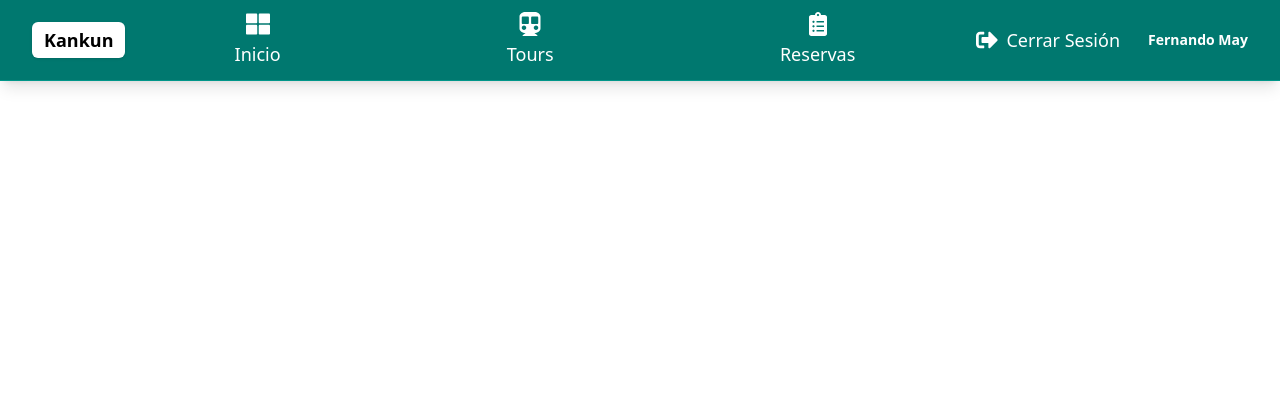
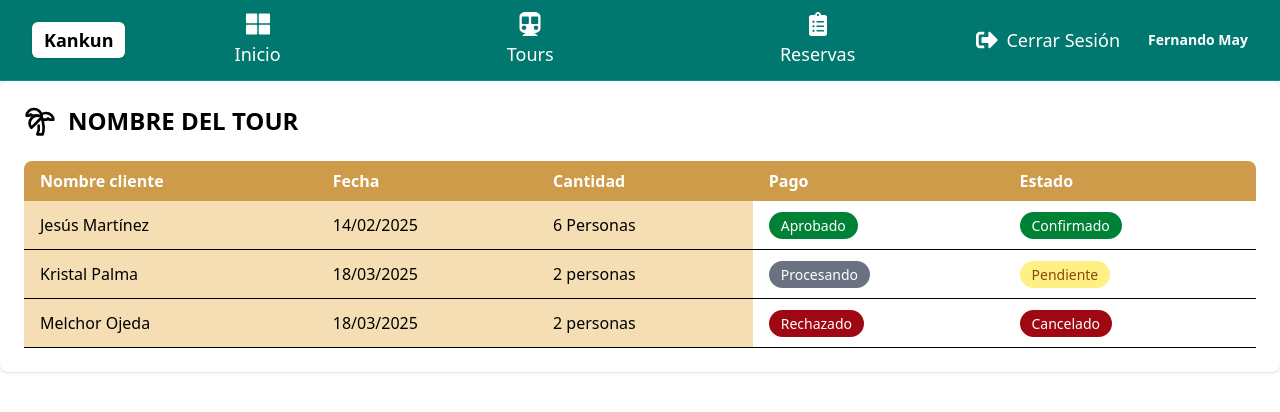
Before and after one commit to SebasEPV/TourManager_Front, a React (Vite) app: page /reservations/manage in a window 1280 px wide. Shown: the top 412 px of the page. Built offline with nearby package versions, Linux system fonts and the light colour scheme.

Commit message:
Added Reservation Manager

```diff
--- a/package.json
+++ b/package.json
@@ -12,6 +12,7 @@
   "dependencies": {
     "@tailwindcss/vite": "^4.0.7",
     "framer-motion": "^12.4.7",
+    "lucide-react": "^0.475.0",
     "react": "^19.0.0",
     "react-dom": "^19.0.0",
     "react-icons": "^5.5.0",
--- a/src/pages/ReservationManagement.jsx
+++ b/src/pages/ReservationManagement.jsx
@@ -1 +1,105 @@
-export default function ReservationManagement() {}
+import { TreePalmIcon as PalmTree } from "lucide-react";
+
+export default function ReservationManagement() {
+  const reservations = [
+    {
+      id: 1,
+      clientName: "Jesús Martínez",
+      date: "14/02/2025",
+      quantity: "6 Personas",
+      payment: "Aprobado",
+      status: "Confirmado",
+    },
+    {
+      id: 2,
+      clientName: "Kristal Palma",
+      date: "18/03/2025",
+      quantity: "2 personas",
+      payment: "Procesando",
+      status: "Pendiente",
+    },
+    {
+      id: 3,
+      clientName: "Melchor Ojeda",
+      date: "18/03/2025",
+      quantity: "2 personas",
+      payment: "Rechazado",
+      status: "Cancelado",
+    },
+  ];
+
+  const getStatusColor = (status) => {
+    switch (status) {
+      case "Confirmado":
+      case "Aprobado":
+        return "bg-green-700 text-white";
+      case "Pendiente":
+        return "bg-yellow-200 text-yellow-800";
+      case "Procesando":
+        return "bg-gray-500 text-white";
+      case "Rechazado":
+      case "Cancelado":
+        return "bg-red-800 text-white";
+      default:
+        return "bg-gray-100";
+    }
+  };
+
+  return (
+    <div className="bg-white rounded-lg p-6 shadow-sm">
+      <div className="flex items-center gap-3 mb-6">
+        <PalmTree className="w-8 h-8" />
+        <h2 className="text-2xl font-bold">NOMBRE DEL TOUR</h2>
+      </div>
+
+      <div className="overflow-x-auto">
+        <table className="w-full">
+          <thead>
+            <tr className="text-left">
+              <th className="px-4 py-2 bg-[#CD9B4A] text-white rounded-tl-lg">
+                Nombre cliente
+              </th>
+              <th className="px-4 py-2 bg-[#CD9B4A] text-white">Fecha</th>
+              <th className="px-4 py-2 bg-[#CD9B4A] text-white">Cantidad</th>
+              <th className="px-4 py-2 bg-[#CD9B4A] text-white">Pago</th>
+              <th className="px-4 py-2 bg-[#CD9B4A] text-white rounded-tr-lg">
+                Estado
+              </th>
+            </tr>
+          </thead>
+          <tbody>
+            {reservations.map((reservation) => (
+              <tr key={reservation.id} className="border-b">
+                <td className="px-4 py-3 bg-[#F5DEB3]">
+                  {reservation.clientName}
+                </td>
+                <td className="px-4 py-3 bg-[#F5DEB3]">{reservation.date}</td>
+                <td className="px-4 py-3 bg-[#F5DEB3]">
+                  {reservation.quantity}
+                </td>
+                <td className="px-4 py-3">
+                  <span
+                    className={`px-3 py-1 rounded-full text-sm ${getStatusColor(
+                      reservation.payment
+                    )}`}
+                  >
+                    {reservation.payment}
+                  </span>
+                </td>
+                <td className="px-4 py-3">
+                  <span
+                    className={`px-3 py-1 rounded-full text-sm ${getStatusColor(
+                      reservation.status
+                    )}`}
+                  >
+                    {reservation.status}
+                  </span>
+                </td>
+              </tr>
+            ))}
+          </tbody>
+        </table>
+      </div>
+    </div>
+  );
+}
```
Also changed, not shown: 1 other file (tests, documents, lock files or other folders).
